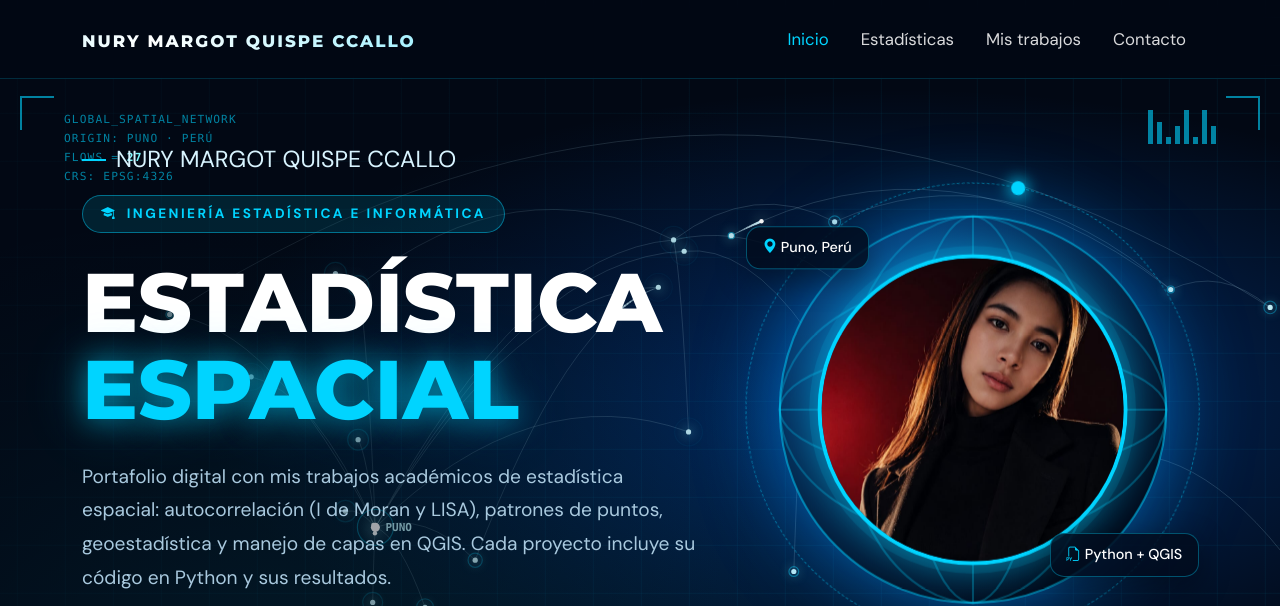
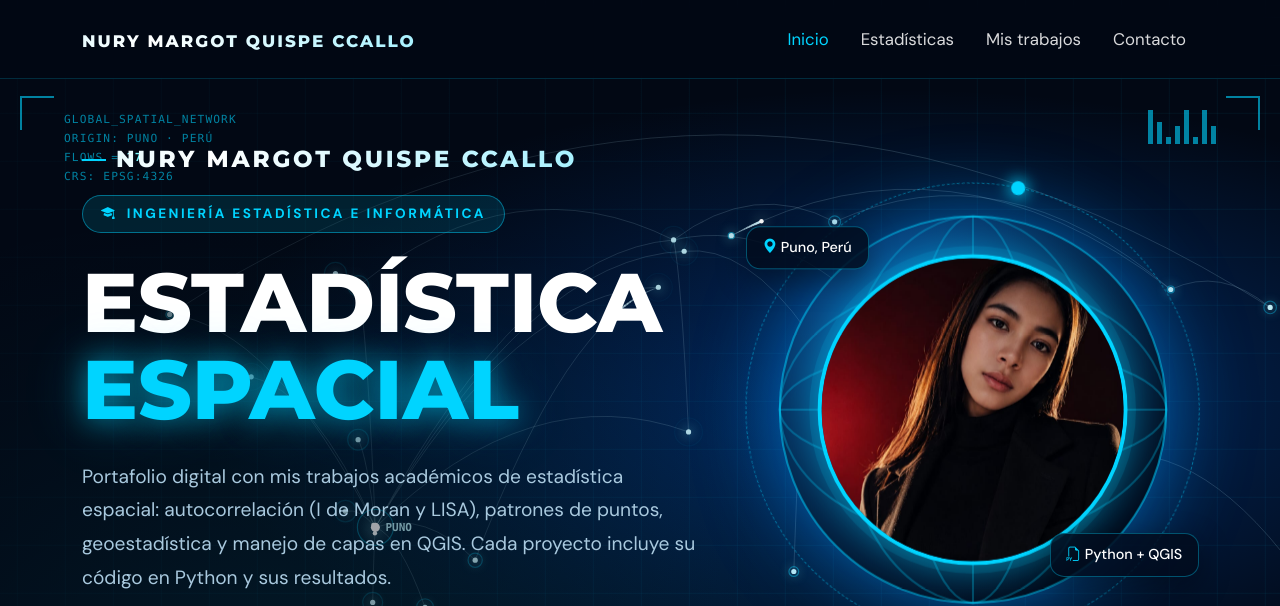
Before and after one commit to nuryqcc24/ESTADISTICA-ESPACIAL, a plain HTML site: page index.html in a window 1280 px wide. Shown: the top 606 px of the page. Drawn offline with nearby package versions, Linux system fonts and the light colour scheme; no server answers; animation ran at ten frames a second.

Commit message:
Corregir comilla faltante en el nombre de la portada
Co-Authored-By: Claude Opus 5.5 <noreply@anthropic.com>

```diff
--- a/index.html
+++ b/index.html
@@ -48,7 +48,7 @@
     <div class="container position-relative">
       <div class="row align-items-center gy-5">
         <div class="col-lg-7">
-          <p class="hero-name fade-up><span class="brand-name">NURY MARGOT QUISPE CCALLO</span></p>
+          <p class="hero-name fade-up"><span class="brand-name">NURY MARGOT QUISPE CCALLO</span></p>
           <div class="hero-badge fade-up">
             <i class="bi bi-mortarboard-fill me-1"></i> Ingeniería Estadística e Informática
           </div>
```
